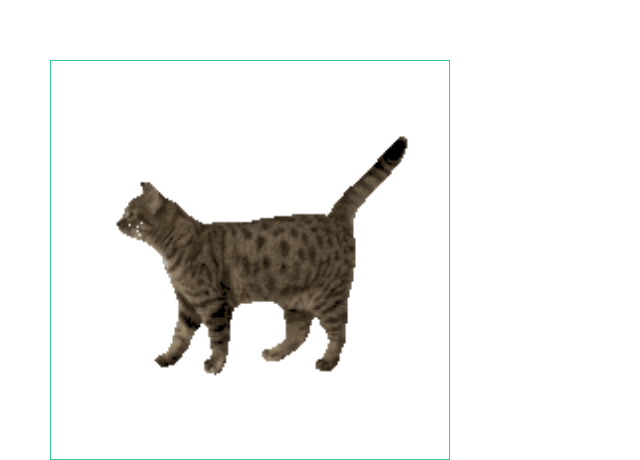
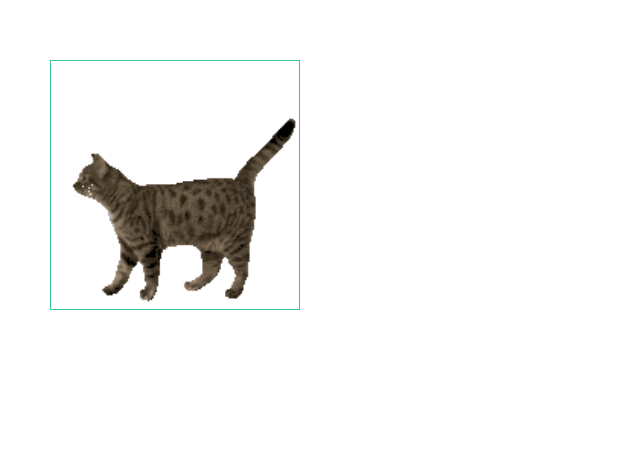
Before and after one commit to zeddmaster/web-game-test, a plain HTML site: page index.html in a window 1280 px wide. Shown: the part 1210-1670 px from the top of the page, without its empty margins (0-640 px from the left). After the commit the page ends 1520 px from the top, so only its background shows below. Drawn offline with Linux system fonts and the light colour scheme.

Commit message:
Sizes correction

```diff
--- a/script.js
+++ b/script.js
@@ -68,8 +68,8 @@ class MovingEntity {
         this.speedY = 0;
 
         // for collisions
-        this.height = 400;
-        this.width = 400;
+        this.height = target.offsetHeight;
+        this.width = target.offsetWidth;
     }
 
     #getCurrentPos(){
--- a/styles.css
+++ b/styles.css
@@ -46,12 +46,13 @@ body {
 #test1 .entity {
     position: absolute;
 
-    height: 400px;
-    width: 400px;
+    height: 250px;
+    width: 250px;
     /*border-radius: 100%;
     background: #39c695;*/
     /*background-image: url('./gifs/walk.gif');*/
-    background-size: contain;
+    background-size: cover;
+    background-position: center;
     background-repeat: no-repeat;
     border: 1px solid #39c695;
 }
```
